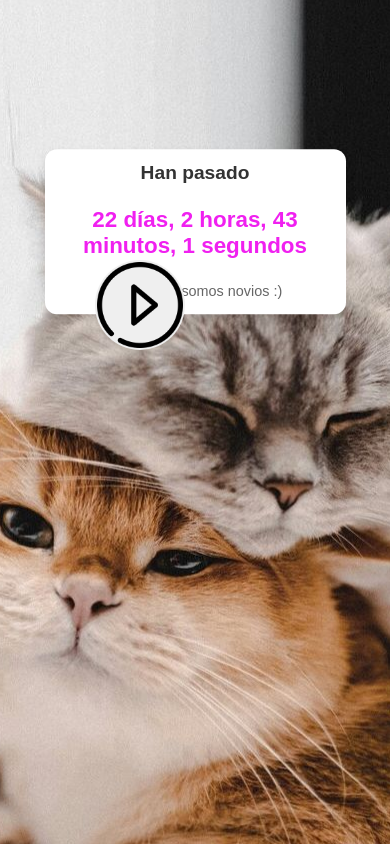
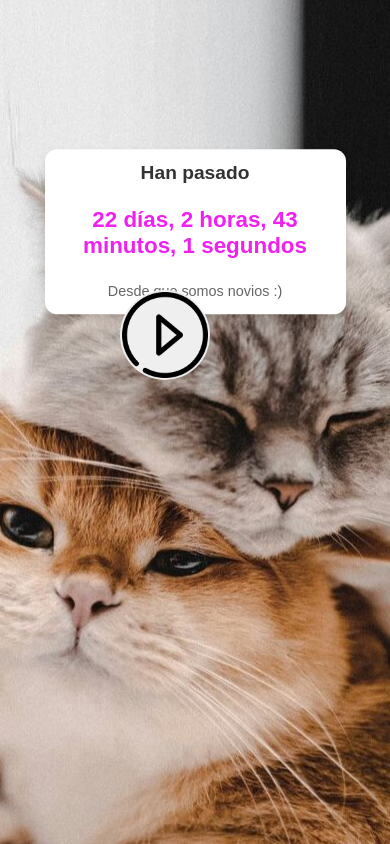
Before and after one commit to Frannch/Contador, a plain HTML site: page index.html in a window 390 px wide. Drawn offline with Linux system fonts and the light colour scheme.

Commit message:
Update index.html

```diff
--- a/index.html
+++ b/index.html
@@ -87,7 +87,7 @@
             }
 
             #desgraciado {
-                transform: translateX(-25px) translateY(60px);
+                transform: translateY(90px);
             }
 
             .counter-container {
```
